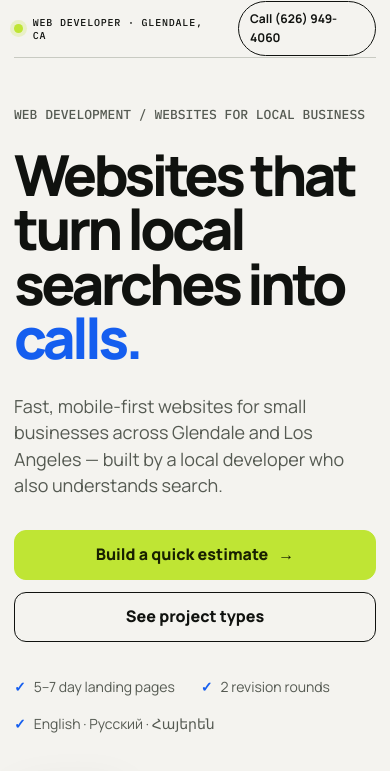
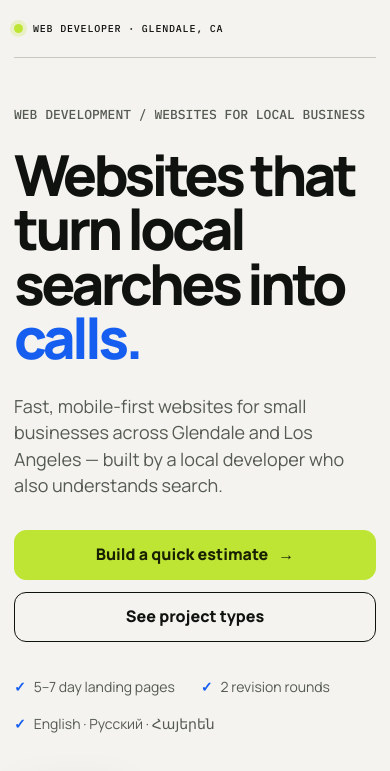
Before and after one commit to DavitZakaryan/davitzakaryan.github.io, a plain HTML site: page index.html in a window 390 px wide. Shown: the top 771 px of the page. Drawn offline with Linux system fonts and the light colour scheme.

Commit message:
Version 4: remove phone number from site — contact by email and form only

```diff
--- a/index.html
+++ b/index.html
@@ -89,7 +89,7 @@
 <body>
   <header class="wrap topbar">
     <div class="location"><span class="dot" aria-hidden="true"></span>Web developer · Glendale, CA</div>
-    <nav aria-label="Primary navigation"><a href="#services">Services</a><a href="#work">Work</a><a href="#pricing">Pricing</a><a class="top-call" href="tel:+16269494060">Call (626) 949-4060</a></nav>
+    <nav aria-label="Primary navigation"><a href="#services">Services</a><a href="#work">Work</a><a href="#pricing">Pricing</a></nav>
   </header>
   <main>
     <section class="wrap hero">
@@ -139,7 +139,7 @@
       <details><summary>Who owns the finished website?</summary><p>You do. The domain, hosting account and source files belong to you, so you are free to keep working with Davit or move the site later.</p></details>
       <details><summary>Do you work outside Glendale?</summary><p>Yes. Service is available across the Los Angeles area and can also be delivered remotely when an in-person meeting is not needed.</p></details>
     </div></div></section>
-    <section class="contact" id="contact"><div class="wrap contact-grid"><div><p class="kicker">READY WHEN YOU ARE</p><h2>Tell me what the business needs to do next.</h2><p>Call or email with the business type, current website, and goal. You’ll get a direct recommendation and a clear price.</p></div><div class="contact-actions"><a class="button accent" href="tel:+16269494060">Call (626) 949-4060</a><a class="button alt" href="mailto:davit@sitvio.com">davit@sitvio.com</a></div><form class="contact-form" action="https://formsubmit.co/davit@sitvio.com" method="POST"><input type="hidden" name="_subject" value="New message from sitvio.com"><input type="hidden" name="_template" value="table"><input type="hidden" name="_captcha" value="true"><label>Name<input type="text" name="name" required autocomplete="name" placeholder="Your name"></label><label>Email<input type="email" name="email" required autocomplete="email" placeholder="you@example.com"></label><label class="full">Message<textarea name="message" rows="5" required placeholder="Business type, current website, and your goal"></textarea></label><button class="button accent" type="submit">Send</button></form></div></section>
+    <section class="contact" id="contact"><div class="wrap contact-grid"><div><p class="kicker">READY WHEN YOU ARE</p><h2>Tell me what the business needs to do next.</h2><p>Email or use the form with the business type, current website, and goal. You’ll get a direct recommendation and a clear price.</p></div><div class="contact-actions"><a class="button alt" href="mailto:davit@sitvio.com">davit@sitvio.com</a></div><form class="contact-form" action="https://formsubmit.co/davit@sitvio.com" method="POST"><input type="hidden" name="_subject" value="New message from sitvio.com"><input type="hidden" name="_template" value="table"><input type="hidden" name="_captcha" value="true"><label>Name<input type="text" name="name" required autocomplete="name" placeholder="Your name"></label><label>Email<input type="email" name="email" required autocomplete="email" placeholder="you@example.com"></label><label class="full">Message<textarea name="message" rows="5" required placeholder="Business type, current website, and your goal"></textarea></label><button class="button accent" type="submit">Send</button></form></div></section>
   </main>
   <footer><div class="wrap footer-grid"><span>Davit Zakaryan · Web Developer</span><span><a href="https://www.instagram.com/davit.zakaryan_/" target="_blank" rel="noopener noreferrer">Instagram · @davit.zakaryan_</a></span><span>Glendale, CA · Los Angeles area</span><span>Content adapted from <a href="https://sitvio.com/" target="_blank" rel="noopener noreferrer">sitvio.com</a> · Images via Unsplash</span></div></footer>
   <script>
```
Also changed, not shown: privacy.html (+1 -2 lines).
